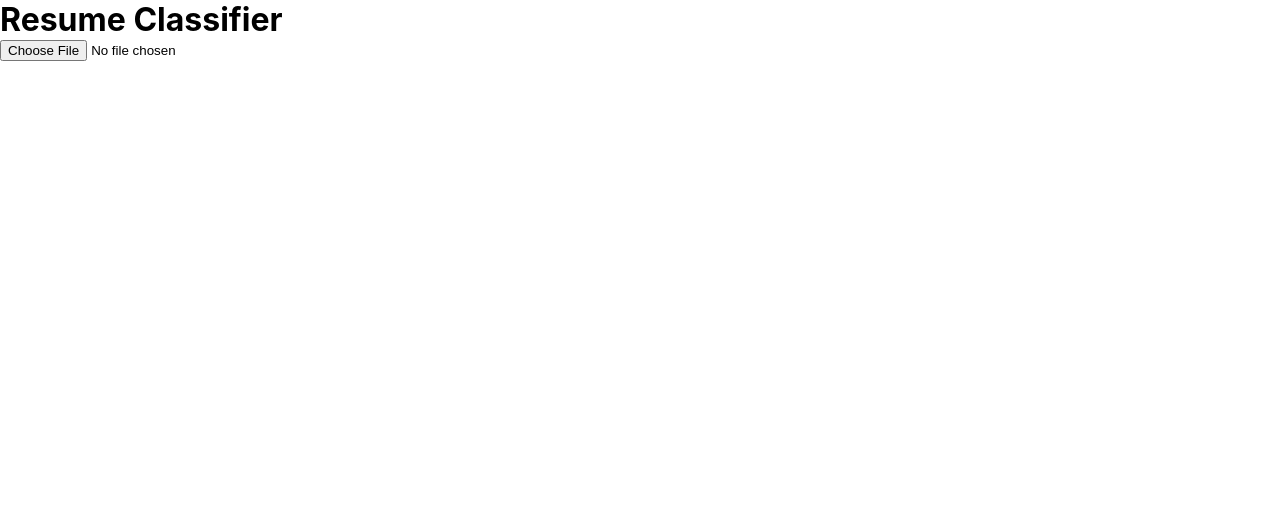
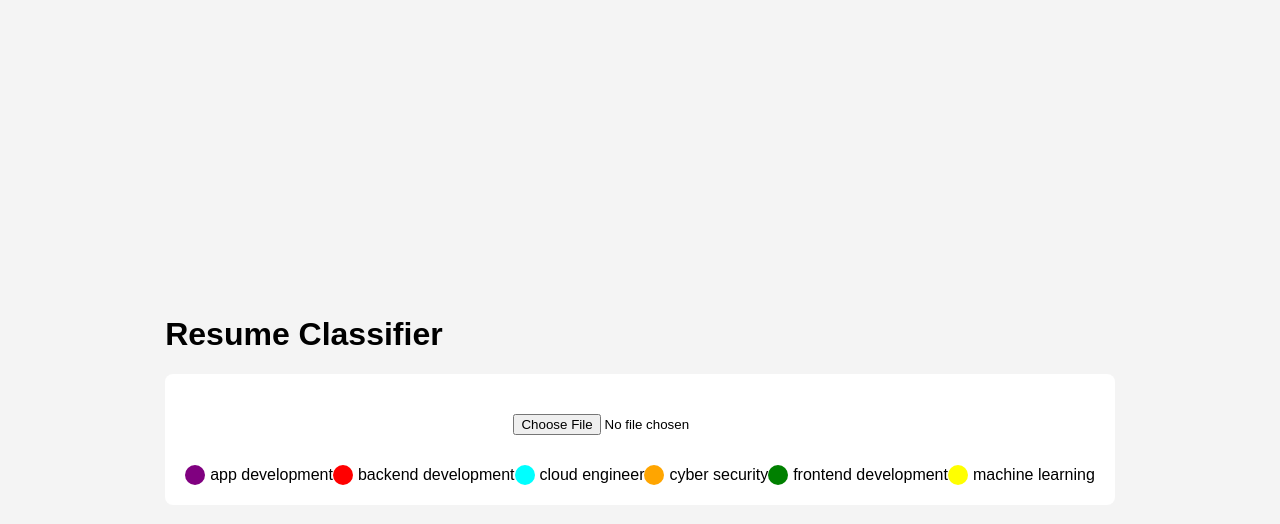
Before and after one commit to Saicharan0662/leveraging_ner_textclassification_for_talent_mapping, a React (Create React App) app in the folder client/: page /home in a window 1280 px wide. Shown: the top 524 px of the page. Built offline with nearby package versions, Linux system fonts and the light colour scheme; the HTML template or start-up script is replaced by a standard one.

Commit message:
improved UI

```diff
--- a/client/src/App.css
+++ b/client/src/App.css
@@ -1,5 +1,50 @@
-* {
-  margin: 0;
-  padding: 0;
-  box-sizing: border-box;
-}
+ body {
+   font-family: 'Arial', sans-serif;
+   background-color: #f4f4f4;
+   margin: 0;
+   padding: 0;
+   display: flex;
+   justify-content: center;
+   align-items: center;
+   height: 100vh;
+ }
+
+ .container {
+   background-color: #fff;
+   /* box-shadow: 0 0 10px rgba(0, 0, 0, 0.1); */
+   padding: 20px;
+   border-radius: 8px;
+   text-align: center;
+ }
+
+ h1 {
+   color: black;
+ }
+
+ input[type="file"] {
+   padding: 10px;
+   margin-top: 10px;
+ }
+
+ div.chart-container {
+   width: 40%;
+   margin-top: 20px;
+ }
+
+ div.colormap {
+   display: flex;
+   justify-content: space-between;
+   margin-top: 20px;
+ }
+
+ div.colormap-item {
+   display: flex;
+   align-items: center;
+ }
+
+ div.colormap-color {
+   width: 20px;
+   height: 20px;
+   margin-right: 5px;
+   border-radius: 50%;
+ }
--- a/client/src/pages/Home.js
+++ b/client/src/pages/Home.js
@@ -1,6 +1,9 @@
 import React, { useState } from "react";
 import { pdfjs } from 'react-pdf';
 import { PieChart } from 'react-minimal-pie-chart';
+
+const title_list = ['app development', 'backend development', 'cloud engineer', 'cyber security', 'frontend development', 'machine learning']
+const color_list = ['purple', 'red', 'cyan', 'orange', 'green', 'yellow']
 
 pdfjs.GlobalWorkerOptions.workerSrc = new URL(
     'pdfjs-dist/build/pdf.worker.min.js',
@@ -75,19 +78,28 @@ const Home = () => {
     return (
         <div>
             <h1>Resume Classifier</h1>
-            <div>
-                <input type="file" id='pdf-input' onChange={(e) => handleChange(e)} />
+            <div className="container">
+                <input type="file" id="pdf-input" onChange={(e) => handleChange(e)} />
 
-                <div style={{ width: "40%" }}>
+                <div class="chart-container">
                     {outputs && <PieChart
                         data={outputs}
                         animate={true}
-                        label={({ dataEntry }) => Math.round(dataEntry.value)}
                         labelStyle={{
-                            fontSize: "5px",
-                            fontWeight: 'bold'
+                            fontSize: "12px",
+                            fontWeight: 'bold',
+                            color: '#333',
                         }}
                     />}
+                </div>
+
+                <div class="colormap">
+                    {title_list.map((title, index) => (
+                        <div class="colormap-item">
+                            <div class="colormap-color" style={{ backgroundColor: color_list[index] }}></div>
+                            {title}
+                        </div>
+                    ))}
                 </div>
             </div>
         </div>
```
